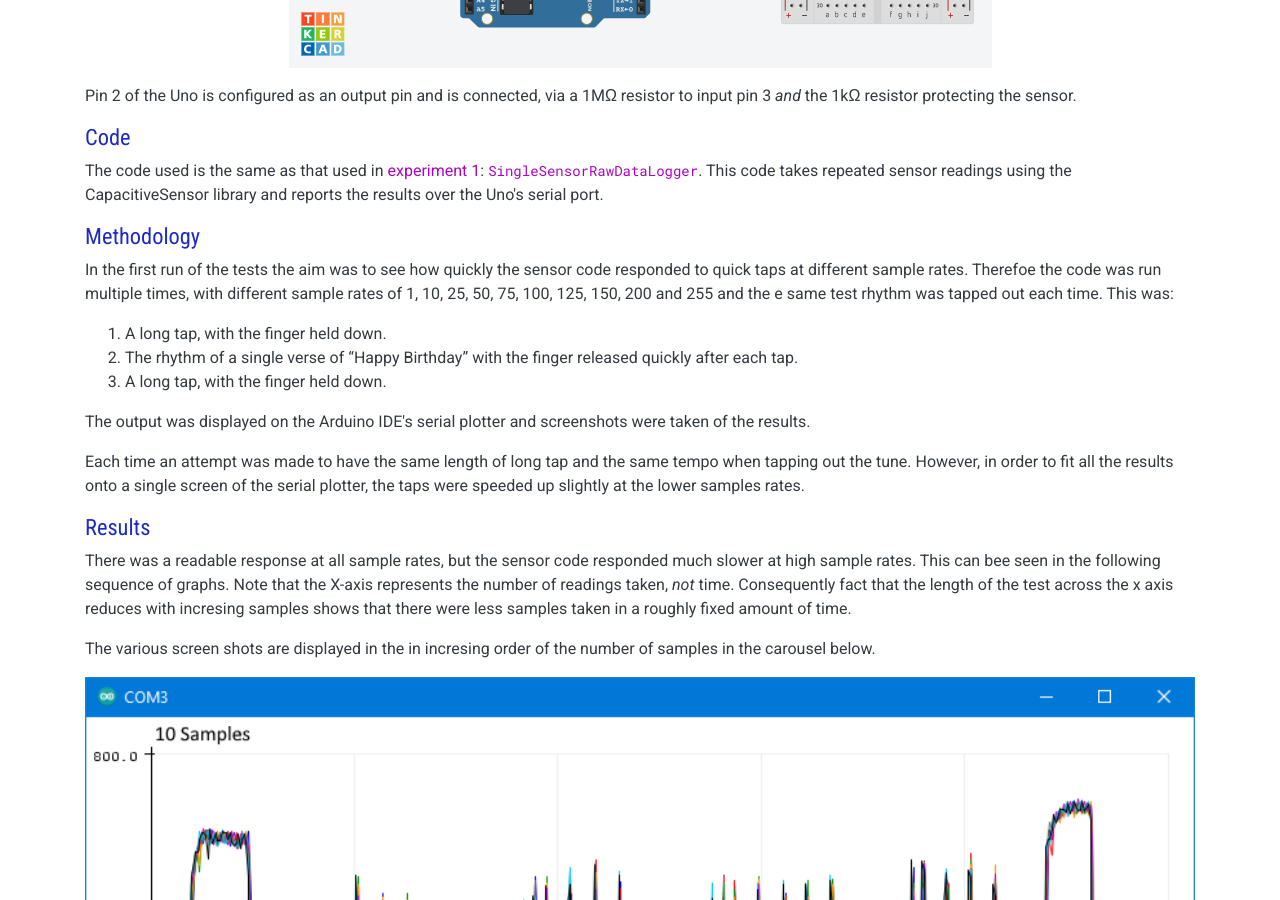
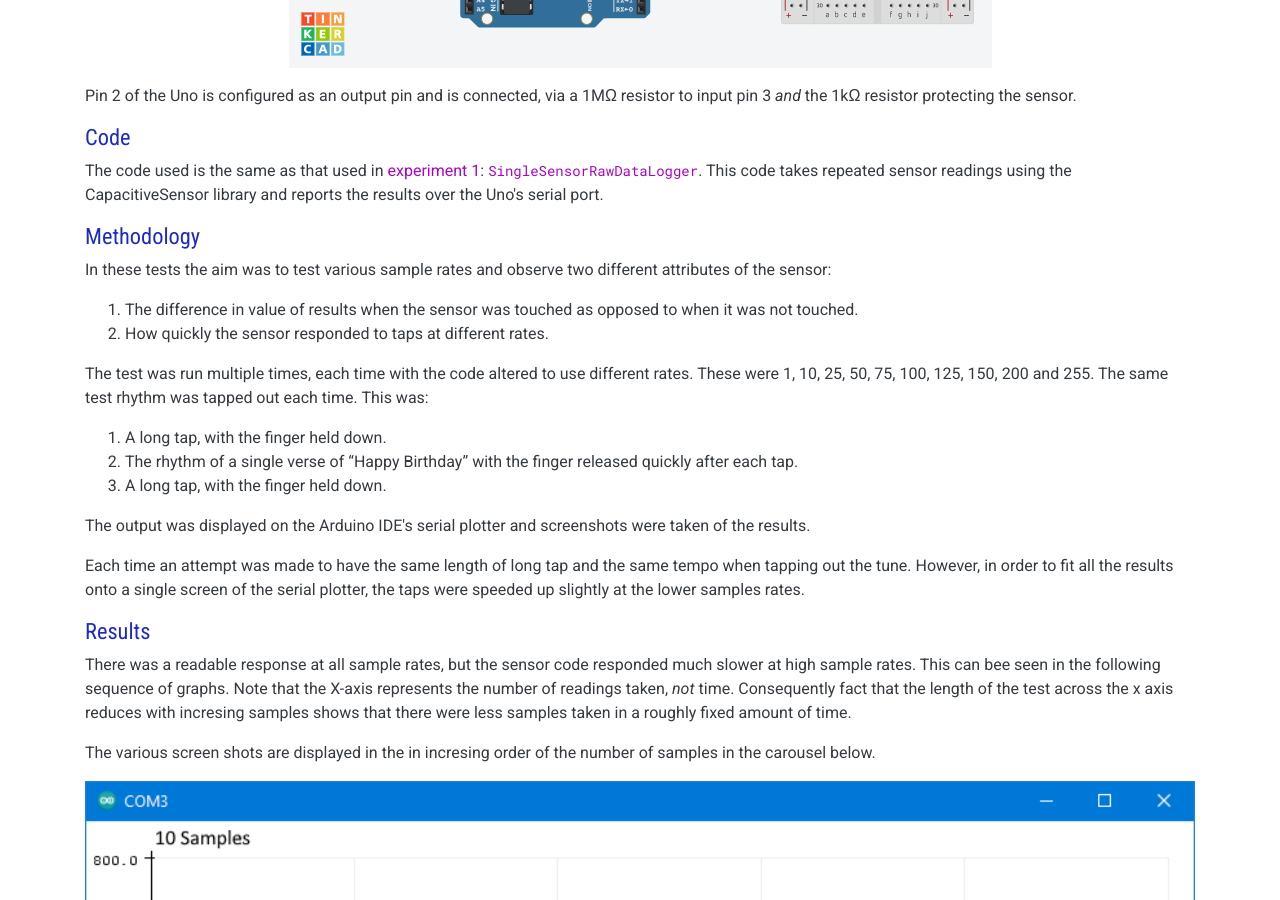
Before and after one commit to cahamo/cahamo.github.io, a Jekyll site: the page built from tongue-drum/experiment-2.html, in a window 1280 px wide and 900 px high, scrolled down 2286 px. Built offline with Jekyll 4.4.1, drawn with Linux system fonts in a browser that asks for light colours; comment, search, counter and statistics services are not loaded.

Commit message:
Update tongue-drum/experiment-2.html
Revise "Methodology" section.

```diff
--- a/tongue-drum/experiment-2.html
+++ b/tongue-drum/experiment-2.html
@@ -35,7 +35,14 @@ layout: default
 
 <h2>Methodology</h2>
 
-<p>In the first run of the tests the aim was to see how quickly the sensor code responded to quick taps at different sample rates. Therefoe the code was run multiple times, with different sample rates of 1, 10, 25, 50, 75, 100, 125, 150, 200 and 255 and the e same test rhythm was tapped out each time. This was:</p>
+<p>In these tests the aim was to test various sample rates and observe two different attributes of the sensor:</p>
+
+<ol>
+    <li>The difference in value of results when the sensor was touched as opposed to when it was not touched.</li>
+    <li>How quickly the sensor responded to taps at different rates.</li>
+</ol>
+
+<p>The test was run multiple times, each time with the code altered to use different rates. These were 1, 10, 25, 50, 75, 100, 125, 150, 200 and 255. The same test rhythm was tapped out each time. This was:</p>
 
 <ol>
     <li>A long tap, with the finger held down.</li>
```
